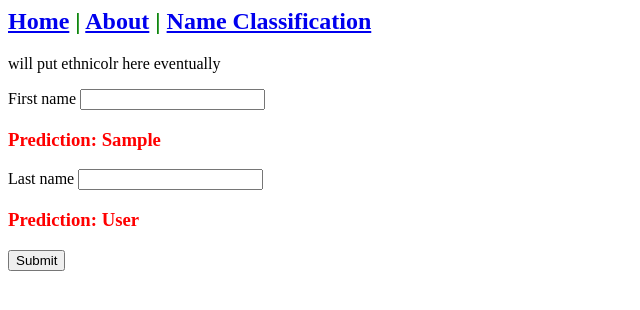
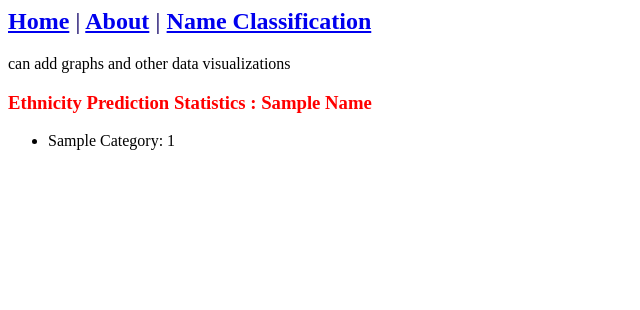
Before and after one commit to paulmunar/Ethnicity-Classifier-Flask-App, a Flask app: template templates/name_data.html in a window 1280 px wide. Shown: the top 310 px of the page, without its empty margins (0-640 px from the left). Run offline with Flask 2, Linux system fonts and the light colour scheme; the template is opened without the code that fills it: most values are stand-ins (such as "Sample title", 1, 10 or a date in 2020); form fields are guessed from the names that the template uses.

Commit message:
can display race prediction and basic statistics (has to repeat creating pred_df)

```diff
--- a/app.py
+++ b/app.py
@@ -5,6 +5,8 @@ import pandas as pd
 
 app = Flask(__name__)
 app.config['SECRET_KEY'] = 'mysecret'
+
+pred_df = None
 
 # data - should probably be in its own file
 todos = ["Learn Flask", "Setup venv", "Build a Cool App"]
@@ -25,13 +27,25 @@ def about():
 @app.route('/name_classification', methods=["GET", "POST"])
 def name_classification():
     name_form = NameForm()
-    first_name_race = None
-    last_name_race = None
+    first_name, last_name = None, None
+    first_name_race, last_name_race = None, None
     if name_form.validate_on_submit():
-        names = [{"name":name_form.first_name.data},{"name":name_form.last_name.data}]
+        first_name = name_form.first_name.data
+        last_name = name_form.last_name.data
+        names = [{"name":first_name},{"name":last_name}]
         df = pd.DataFrame(names)
         pred_df = pred_census_ln(df, "name", year=2010, num_iter=100, conf_int=0.9)
         first_name_race = pred_df["race"][0]
         last_name_race = pred_df["race"][1]
 
-    return render_template('name_classification.html', template_form=name_form, first_name_race=first_name_race, last_name_race=last_name_race)
+    return render_template('name_classification.html', template_form=name_form, first_name=first_name, last_name=last_name,
+    first_name_race=first_name_race, last_name_race=last_name_race)
+
+@app.route('/name_classification/<name>')
+def name_data(name):
+    # this is bad... repeated code
+    categories = ["api_mean", "black_mean", "hispanic_mean", "white_mean"]
+    names = [{"name":name}]
+    df = pd.DataFrame(names)
+    pred_df = pred_census_ln(df, "name", year=2010, num_iter=100, conf_int=0.9)
+    return render_template('name_data.html', name=name, pred_df=pred_df, categories=categories)
--- a/templates/about.html
+++ b/templates/about.html
@@ -1,4 +1,4 @@
 {% extends "base.html" %}
 {% block content %}
-    <p>will put about me page here eventually</p>
+    <p>will put about page here eventually</p>
 {% endblock %}
--- a/templates/base.html
+++ b/templates/base.html
@@ -12,7 +12,7 @@
         }
 
         h2 {
-            color: green;
+            color: darkslateblue;
         }
         h3 {
             color: red;
--- a/templates/index.html
+++ b/templates/index.html
@@ -8,7 +8,7 @@
     {% endfor %}
     </ul>
 
-    <form method="POST">
+    <form action="/" method="POST">
         {{template_form.hidden_tag()}}
         <p>
             {{template_form.todo.label}}
--- a/templates/name_data.html
+++ b/templates/name_data.html
@@ -1,24 +1,10 @@
 {% extends "base.html" %}
 {% block content %}
-    <p>will put ethnicolr here eventually</p>
-    <form method="POST">
-        {{template_form.hidden_tag()}}
-        <p>
-            {{template_form.first_name.label}}
-            {{template_form.first_name()}}
-            {% if first_name_race %}
-            <h3> Prediction: {{first_name_race | title}}</h3>
-            {% endif %}
-        </p>
-        <p>
-            {{template_form.last_name.label}}
-            {{template_form.last_name()}}
-            {% if last_name_race %}
-            <h3> Prediction: {{last_name_race | title}}</h3>
-            {% endif %}
-        </p>
-        <p>
-            {{template_form.submit()}}
-        </p>
-    </form>
+    <p>can add graphs and other data visualizations</p>
+    <h3>Ethnicity Prediction Statistics : {{name | title}}</h3>
+    <ul>
+        {% for category in categories %}
+        <li>{{category | title}}: {{pred_df[category][0]}}</li>
+        {% endfor %}
+    </ul>
 {% endblock %}
```
Also changed, not shown: templates/name_classification.html (+3 -4 lines).
